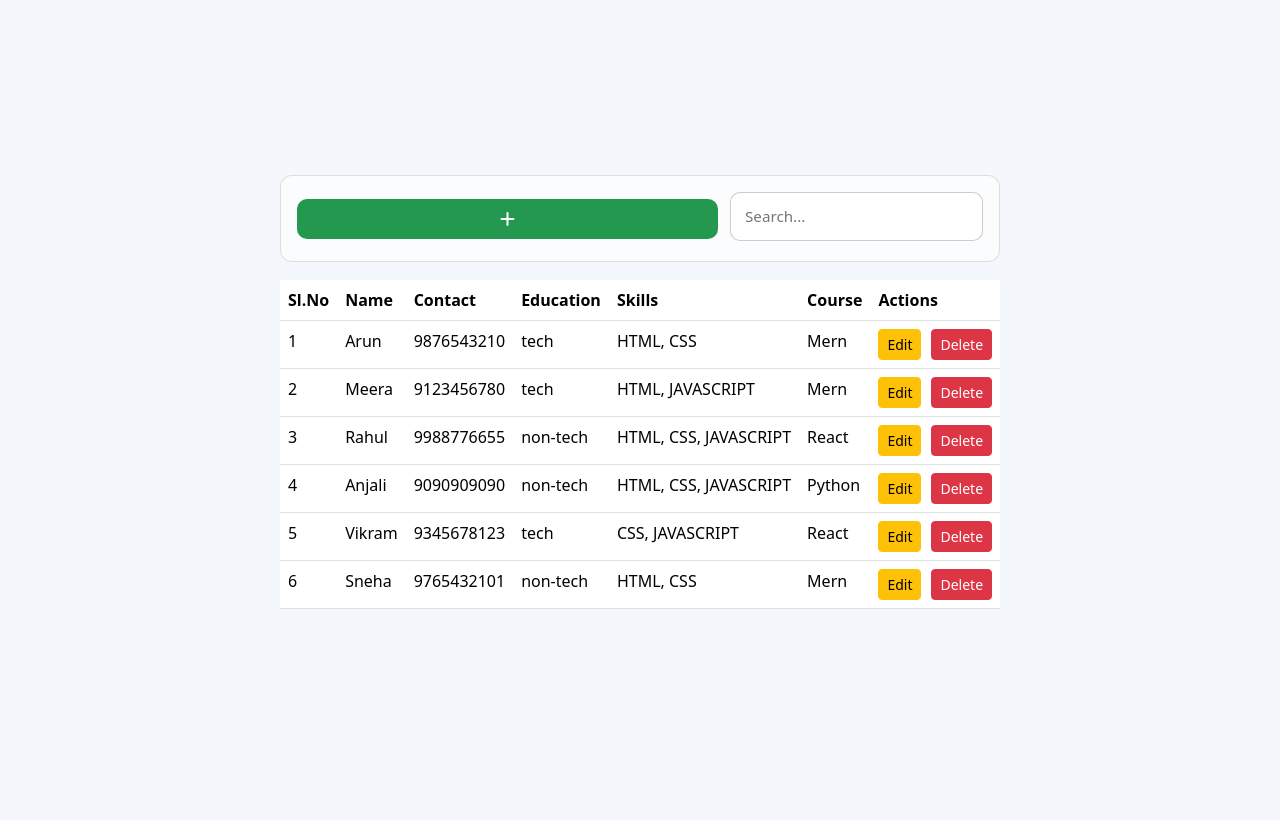
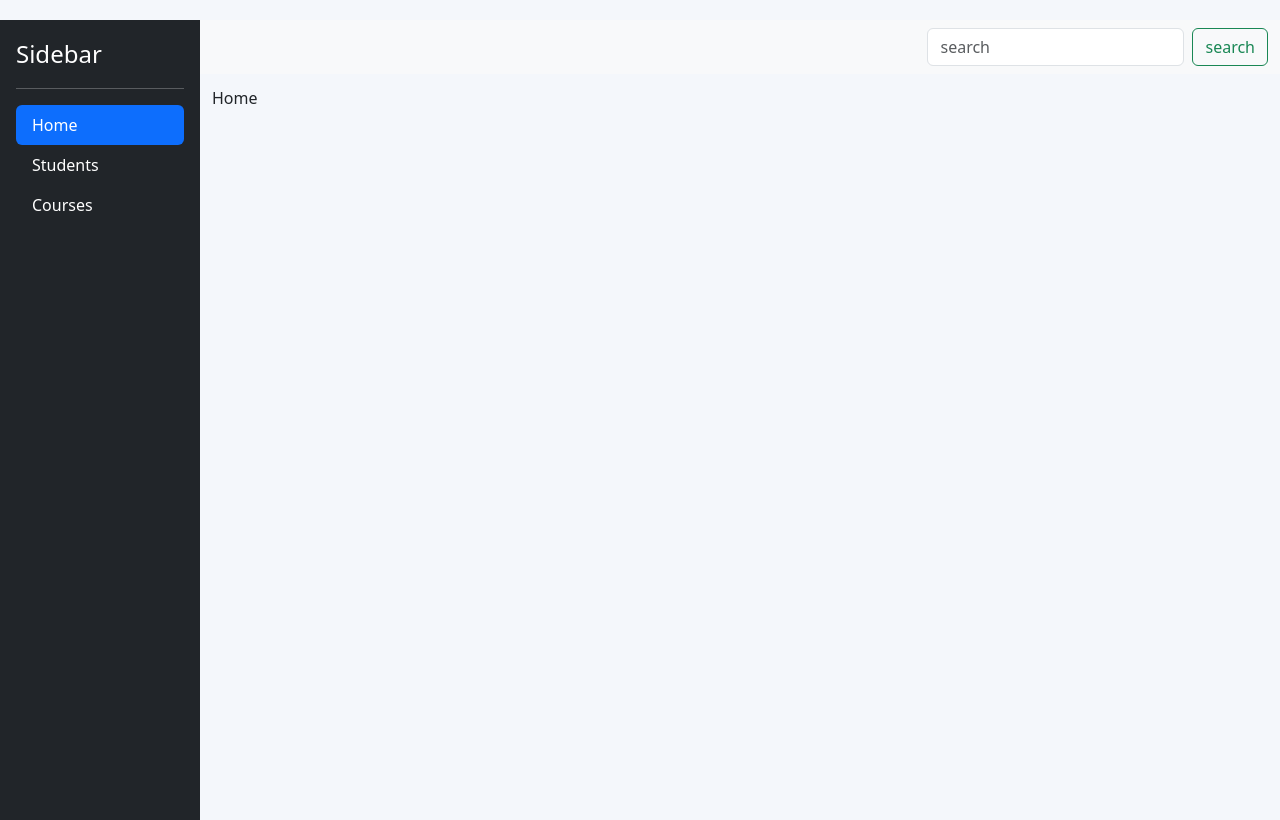
Before and after one commit to BivinSG/my-todo-app-git, a React (Vite) app: page /students in a window 1280 px wide. Built offline with nearby package versions, Linux system fonts and the light colour scheme.

Commit message:
created a sidebar and header page.conditionally rendering different pages using useState.

```diff
--- a/package.json
+++ b/package.json
@@ -12,7 +12,8 @@
   "dependencies": {
     "bootstrap": "^5.3.8",
     "react": "^19.2.0",
-    "react-dom": "^19.2.0"
+    "react-dom": "^19.2.0",
+    "react-router-dom": "^7.14.0"
   },
   "devDependencies": {
     "@eslint/js": "^9.39.1",
--- a/src/App.css
+++ b/src/App.css
@@ -1,4 +1,4 @@
-/* Global reset + centering */
+/* Global reset */
 * {
   box-sizing: border-box;
   font-family: system-ui, -apple-system, BlinkMacSystemFont, "Segoe UI", sans-serif;
@@ -10,12 +10,13 @@ body {
   margin: 0;
 }
 
+/* Page background */
 body {
   display: flex;
-  align-items: center;
   justify-content: center;
-  padding: 20px;
+  align-items: flex-start; /* keeps layout near top */
   background: #f4f7fb;
+  padding-top: 20px; /* only top spacing */
 }
 
 /* App layout */
@@ -35,6 +36,7 @@ body {
 }
 
 /* Input section */
+
 .list-input-container {
   display: grid;
   grid-template-columns: 1fr auto;
@@ -52,7 +54,6 @@ body {
   flex-direction: column;
   gap: 12px;
   width: 100%;
-
 }
 
 .list-search {
@@ -76,6 +77,8 @@ body {
   transform: translateY(-1px);
 }
 
+/* Inputs */
+
 input {
   padding: 12px 14px;
   border: 1px solid rgba(0, 0, 0, 0.2);
@@ -97,6 +100,7 @@ input:focus {
 }
 
 /* Student list */
+
 .contacts {
   max-height: 340px;
   overflow-y: auto;
@@ -123,6 +127,8 @@ input:focus {
   line-height: 1.25;
 }
 
+/* Delete button */
+
 .delete-btn {
   font-size: 0.85rem;
   outline: none;
@@ -140,12 +146,54 @@ input:focus {
   background: rgba(214, 69, 69, 0.08);
 }
 
-/* Error message styling */
+/* Error message */
+
 input + div {
   color: #d64545;
   font-size: 0.8rem;
   margin-top: 4px;
 }
-.name-error{
+
+.name-error {
   color: red;
 }
+/* styles.css */
+
+* {
+  margin: 0px;
+  padding: 0px;
+  box-sizing: border-box;
+}
+
+#root {
+  /* min-height: 100vh; */
+  display: grid;
+  grid-template-columns: minmax(200px, 1fr) 1fr 1fr 1fr 1fr 1fr 1fr;
+  grid-auto-rows: auto 1fr auto;
+  grid-template-areas:
+    "sb hd hd hd hd hd hd"
+    "sb mn mn mn mn mn mn"
+    "sb ft ft ft ft ft ft";
+}
+
+.header {
+  grid-area: hd;
+  position: sticky;
+  top: 0px;
+}
+
+.sidebar {
+  grid-area: sb;
+  /* min-height: 100vh; */
+}
+
+main {
+  grid-area: mn;
+  font-size: 1rem;
+  padding: 0.75rem;
+}
+
+.footer {
+  grid-area: ft;
+  position: sticky;
+}
--- a/src/App.jsx
+++ b/src/App.jsx
@@ -1,10 +1,26 @@
 import "./App.css";
+import Home from "./Pages/Home";
 import ManageStudents from "./Pages/ManageStudents";
+import ManageCourses from "./Pages/ManageCourses";
+import Sidebar from "./components/SideBar";
+import { useState } from "react";
+import Header from "./components/Header";
 
 function App() {
+  const [menu, setMenu] = useState("home");
   return (
     <>
-      <ManageStudents />
+      <Sidebar menu={menu} setMenu={setMenu} />
+      <Header />
+      {menu === "home" ? (
+        <Home />
+      ) : menu === "students" ? (
+        <ManageStudents />
+      ) : menu === "courses" ? (
+        <ManageCourses />
+      ) : (
+        <div>No Page Found</div>
+      )}
     </>
   );
 }
--- /dev/null
+++ b/src/Pages/Home.jsx
@@ -0,0 +1,11 @@
+import React from 'react'
+
+const Home = () => {
+  return (
+    <main className="main">
+      Home
+    </main>
+  )
+}
+
+export default Home
--- /dev/null
+++ b/src/Pages/ManageCourses.jsx
@@ -0,0 +1,7 @@
+import React from "react";
+
+const ManageCourses = () => {
+  return <main className="main">Manage Courses</main>;
+};
+
+export default ManageCourses;
--- a/src/Pages/ManageStudents.jsx
+++ b/src/Pages/ManageStudents.jsx
@@ -170,7 +170,7 @@ const ManageStudents = function ListInput() {
   }, [students]);
 
   return (
-    <>
+    <main className="main">
       {modalOpen && (
         <Modal
           modalOpen={modalOpen}
@@ -247,7 +247,7 @@ const ManageStudents = function ListInput() {
           toggleModal={toggleModal}
         />
       </div>
-    </>
+    </main>
   );
 };
 
--- /dev/null
+++ b/src/components/Header/index.jsx
@@ -0,0 +1,23 @@
+const Header = () => {
+  return (
+    <header className="header">
+      <nav className="navbar bg-body-tertiary">
+        <div className="container-fluid d-flex justify-content-end">
+          <form className="d-flex" role="search">
+            <input
+              className="form-control me-2"
+              type="search"
+              placeholder="search"
+              aria-label="search"
+            />
+            <button className="btn btn-outline-success" type="submit">
+              search
+            </button>
+          </form>
+        </div>
+      </nav>
+    </header>
+  );
+};
+
+export default Header;
--- a/src/components/Modal/Modal.module.css
+++ b/src/components/Modal/Modal.module.css
@@ -16,11 +16,11 @@
   display: flex;
   flex-direction: column;
 }
-.model-body {
+.modal-body {
   flex: 3;
   padding: 10px;
 }
-.model-header {
+.modal-header {
   /* position: relative; */
   display: flex;
   justify-content: center;
@@ -32,7 +32,7 @@
   padding: 10px;
   color: white;
 }
-.model-footer {
+.modal-footer {
   padding: 10px;
 
   display: flex;
--- a/src/components/Modal/index.jsx
+++ b/src/components/Modal/index.jsx
@@ -9,17 +9,23 @@ const Modal = ({
   handleSave,
   handleClose,
 }) => {
+  // Hide modal when closed
+  if (!modalOpen) return null;
+
   return (
     <div className={styles.modal}>
       <div className={styles["modal-content"]}>
-        <div className={styles["model-header"]}>
-          <div className={styles["model-title"]}>{modalTitle}</div>
+        <div className={styles["modal-header"]}>
+          <div className={styles["modal-title"]}>{modalTitle}</div>
         </div>
-        <div className={styles["model-body"]}>{modalBody}</div>
-        <div className={styles["model-footer"]}>
+
+        <div className={styles["modal-body"]}>{modalBody}</div>
+
+        <div className={styles["modal-footer"]}>
           <button className="btn btn-primary" onClick={handleSave}>
             Save
           </button>
+
           <button className={styles["close-btn"]} onClick={handleClose}>
             Close
           </button>
--- /dev/null
+++ b/src/components/SideBar/index.jsx
@@ -0,0 +1,61 @@
+import React from "react";
+
+const Sidebar = ({ menu, setMenu }) => {
+  return (
+    <aside className="sidebar">
+      <div
+        className="d-flex flex-column flex-shrink-0 p-3 text-bg-dark"
+        style={{ position: "sticky", top: "0px", minHeight: "100vh" }}
+      >
+        <a
+          href="/"
+          className="d-flex align-items-center mb-3 mb-md-0 me-md-auto text-white text-decoration-none"
+        >
+          <span className="fs-4">Sidebar</span>
+        </a>
+
+        <hr />
+        <ul className="nav nav-pills flex-column mb-auto">
+          <li className="nav-item">
+            <div
+              className={`nav-link text-white ${menu === "home" ? "active" : ""}`}
+              onClick={(e) => {
+                e.preventDefault();
+                setMenu("home");
+              }}
+              aria-current="page"
+            >
+              Home
+            </div>
+          </li>
+
+          <li>
+            <div
+              className={`nav-link text-white ${menu === "students" ? "active" : ""}`}
+              onClick={(e) => {
+                e.preventDefault();
+                setMenu("students");
+              }}
+            >
+              Students
+            </div>
+          </li>
+
+          <li>
+            <div
+              className={`nav-link text-white ${menu === "courses" ? "active" : ""}`}
+              onClick={(e) => {
+                e.preventDefault();
+                setMenu("courses");
+              }}
+            >
+              Courses
+            </div>
+          </li>
+        </ul>
+      </div>
+    </aside>
+  );
+};
+
+export default Sidebar;
```
Also changed, not shown: 1 other file (tests, documents, lock files or other folders).
